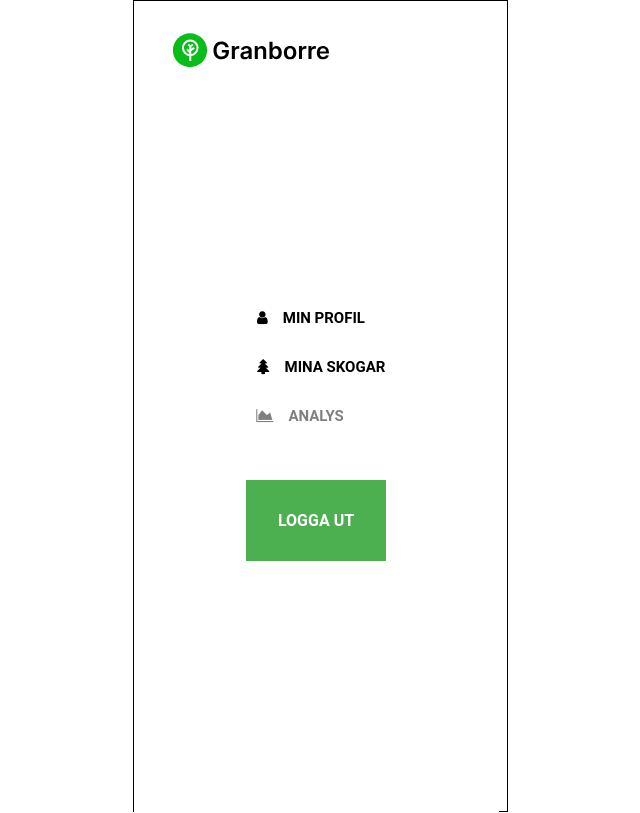
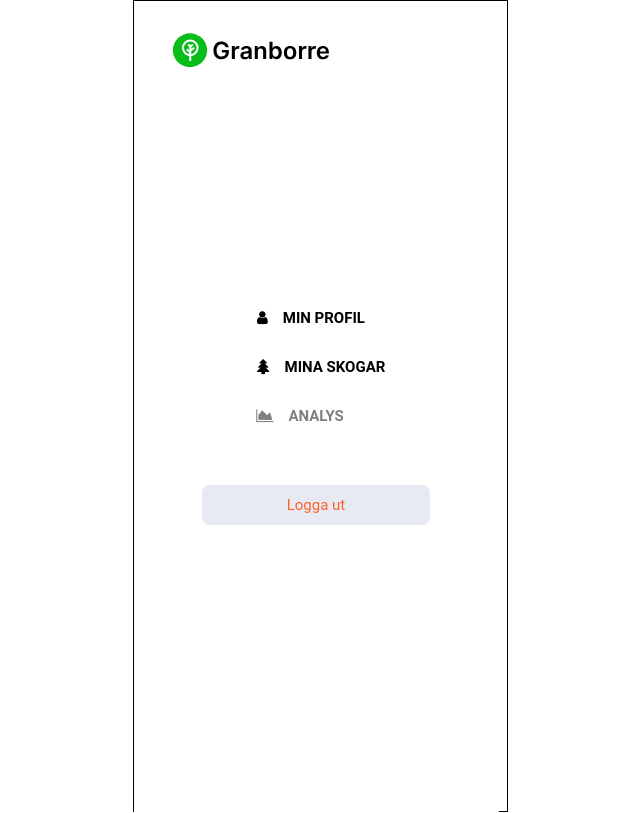
Before and after one commit to ma-chni/Granborre, a React (Create React App) app in the folder client/: page /menu in a window 1280 px wide. Shown: the whole page, without its empty margins (320-960 px from the left). Built offline with nearby package versions, Linux system fonts and the light colour scheme.

Commit message:
fixed links and button design

```diff
--- a/client/src/App.js
+++ b/client/src/App.js
@@ -11,7 +11,7 @@ import AlertComponent from "./components/AlertComponent/AlertComponent";
 import Menu from "./components/Menu/Menu";
 
 function App() {
-  const [updateTitle] = useState(null);
+  const [title, updateTitle] = useState(null);
   const [errorMessage, updateErrorMessage] = useState(null);
   return (
     <Router>
--- a/client/src/components/LoginForm/LoginForm.js
+++ b/client/src/components/LoginForm/LoginForm.js
@@ -33,7 +33,7 @@ function LoginForm(props) {
             ...prevState,
             successMessage: "Login successful. Redirecting to home page..",
           }));
-          redirectToHome();
+          redirectToMenu();
           props.showError(null);
         } else if (response.status === 204) {
           props.showError("Invalid email/password");
@@ -47,9 +47,9 @@ function LoginForm(props) {
         }
       });
   };
-  const redirectToHome = () => {
-    props.updateTitle("Home");
-    props.history.push("/home");
+  const redirectToMenu = () => {
+    props.updateTitle("Menu");
+    props.history.push("/menu");
   };
   const redirectToRegister = () => {
     props.history.push("/register");
--- a/client/src/components/Menu/Menu.js
+++ b/client/src/components/Menu/Menu.js
@@ -1,11 +1,11 @@
-import React from 'react';
-import logo from '../../images/logo.svg';
+import React from "react";
+import logo from "../../images/logo.svg";
 
 var coll = document.getElementsByClassName("collapsible");
 var i;
 
 for (i = 0; i < coll.length; i++) {
-  coll[i].addEventListener("click", function() {
+  coll[i].addEventListener("click", function () {
     this.classList.toggle("active");
     var content = this.nextElementSibling;
     if (content.style.display === "block") {
@@ -14,10 +14,10 @@ for (i = 0; i < coll.length; i++) {
       content.style.display = "block";
     }
   });
-};
+}
 
 function Menu(props) {
-    return(
+  return (
     <div className="container">
       <div className="menu">
         <div className="top">
@@ -30,7 +30,11 @@ function Menu(props) {
             </li>
           </a>
           <li>
-                    <button type="button" className="collapsible" style={{marginLeft: "20px"}}>
+            <button
+              type="button"
+              className="collapsible"
+              style={{ marginLeft: "20px" }}
+            >
               <i className="fa fa-tree"></i>
               Mina Skogar
             </button>
@@ -38,12 +42,14 @@ function Menu(props) {
               <ul className="middle">
                 <a className="no-underline" href="/skog-1">
                   <li>
-                            <i className="fa fa-tree" style={{color: "red"}}></i>Skog 1
+                    <i className="fa fa-tree" style={{ color: "red" }}></i>Skog
+                    1
                   </li>
                 </a>
                 <a className="no-underline" href="/skog-2">
                   <li>
-                            <i className="fa fa-tree" style={{color: "green"}}></i>Skog 2
+                    <i className="fa fa-tree" style={{ color: "green" }}></i>
+                    Skog 2
                   </li>
                 </a>
               </ul>
@@ -51,22 +57,28 @@ function Menu(props) {
           </li>
           <a className="no-underline" href="/analys">
             <li className="analysis">
-                    <i style={{marginLeft: "-22px"}} className="fa fa-area-chart"></i>Analys
+              <i
+                style={{ marginLeft: "-22px" }}
+                className="fa fa-area-chart"
+              ></i>
+              Analys
             </li>
           </a>
         </ul>
         <div className="bottom">
-            <button className="logout-btn">
-                <a className="no-underline" href="/logout">
-                    <p style={{color: "white"}}>
+          <button
+            className="grey-btn"
+            onClick={(e) => {
+              e.preventDefault();
+              window.location.href = "/login";
+            }}
+          >
             Logga ut
-                    </p>
-                </a>
           </button>
         </div>
       </div>
     </div>
-    )
+  );
 }
 
 export default Menu;
--- a/client/src/components/Profile/Profile.css
+++ b/client/src/components/Profile/Profile.css
@@ -28,3 +28,17 @@ margin-top: 20px;
 .welcome-header {
     margin: 5px 0px;
 }
+
+.grey-btn {
+  width: 80%;
+  height: 40px;
+  background: #E7E9F3;
+  opacity: 1;
+  border-radius: 8px;
+  overflow: hidden;
+  border: none;
+  color: #FF632B;
+  font-size: 15px;
+  margin: 5px 0px;
+  cursor: pointer;
+}
--- a/client/src/components/Profile/Profile.js
+++ b/client/src/components/Profile/Profile.js
@@ -1,7 +1,6 @@
 import React from "react";
 import logo from "../../images/logo.svg";
 import "./Profile.css";
-
 
 function Profile(props) {
   return (
@@ -25,8 +24,8 @@ function Profile(props) {
         </svg>
 
         <h1 className="welcome-header">Welcome!</h1>
-        </div>
-        <div className="profile-div">
+      </div>
+      <div className="profile-div">
         <p>
           Thank you for signing up to use Granborre. Update your preferences
           below:
@@ -39,8 +38,15 @@ function Profile(props) {
           <input type="checkbox" value="texts" />
           Please text me updates and news
         </div>
-        <button type="submit" className="submit-btn">
-          Spara
+        <button
+          type="submit"
+          className="grey-btn"
+          onClick={(e) => {
+            e.preventDefault();
+            window.location.href = "/menu";
+          }}
+        >
+          Spara och tillbaka
         </button>
       </div>
     </div>
--- a/client/src/components/RegistrationForm/RegistrationForm.js
+++ b/client/src/components/RegistrationForm/RegistrationForm.js
@@ -40,7 +40,7 @@ function RegistrationForm(props) {
                 "Registration successful. Redirecting to home page..",
             }));
             localStorage.setItem(ACCESS_TOKEN_NAME, response.data.token);
-            redirectToHome();
+            redirectToMenu();
             props.showError(null);
           } else {
             props.showError("Some error occurred");
@@ -57,9 +57,9 @@ function RegistrationForm(props) {
         });
     }
   };
-  const redirectToHome = () => {
-    props.updateTitle("Home");
-    props.history.push("/home");
+  const redirectToMenu = () => {
+    props.updateTitle("Menu");
+    props.history.push("/menu");
   };
   const redirectToLogin = () => {
     props.updateTitle("Login");
```
Also changed, not shown: 1 other file (tests, documents, lock files or other folders). Lines whose indentation alone changed are shown as unchanged.
